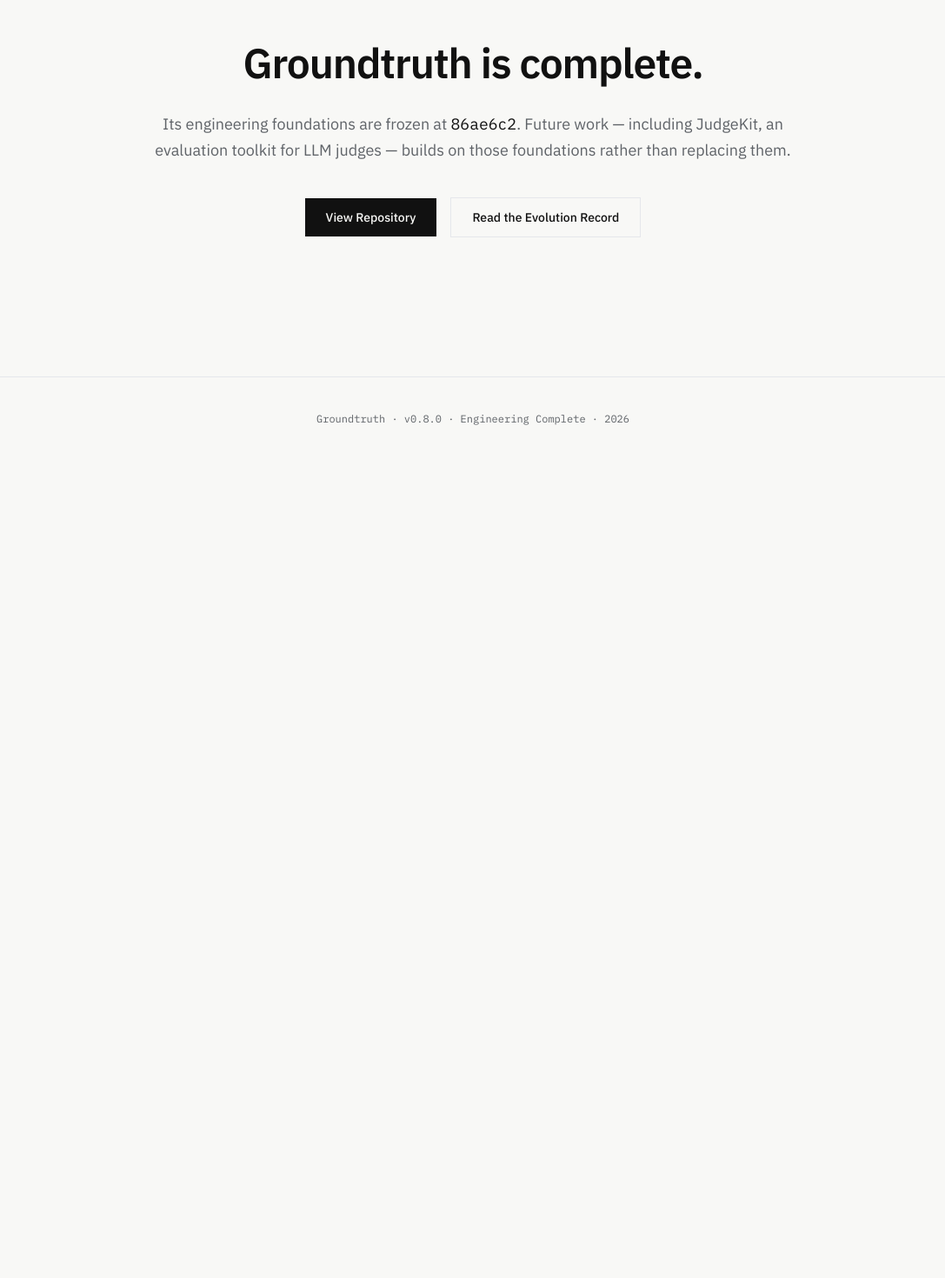
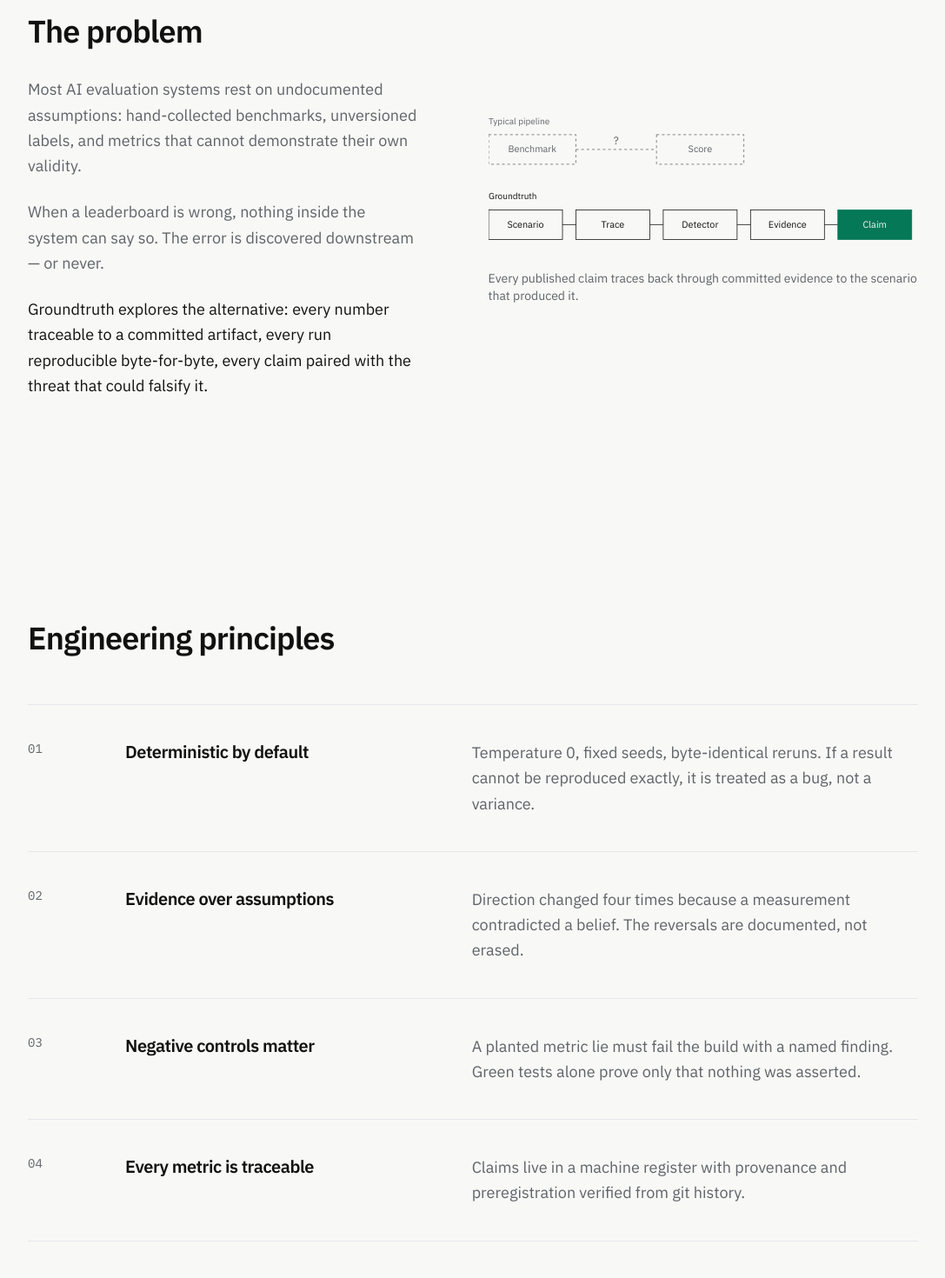
Before and after one commit to Sanjaayyy7/groundtruth-site, a Next.js app: page / in a window 1280 px wide. Shown: the part 1020-2490 px from the top of the page at 87% size, without its empty margins (96-1183 px from the left). Before the commit the page ends 1550 px from the top, so only its background shows below. Built offline with nearby package versions, Linux system fonts and the light colour scheme.

Commit message:
feat: problem statement and engineering principles sections

```diff
--- a/src/app/page.tsx
+++ b/src/app/page.tsx
@@ -1,4 +1,6 @@
 import { MotionRoot } from "@/components/ui/MotionRoot";
+import { Problem } from "@/components/sections/Problem";
+import { Principles } from "@/components/sections/Principles";
 import { Hero } from "@/components/sections/Hero";
 import { Close } from "@/components/sections/Close";
 import { Footer } from "@/components/sections/Footer";
@@ -7,6 +9,8 @@
   return (
     <MotionRoot>
       <Hero />
+      <Problem />
+      <Principles />
       <Close />
       <Footer />
     </MotionRoot>
--- /dev/null
+++ b/src/components/diagrams/PipelineContrast.tsx
@@ -0,0 +1,83 @@
+/**
+ * Conceptual contrast: an opaque evaluation pipeline versus a traceable one.
+ * Pure presentational SVG; the full meaning is carried by the visually
+ * hidden text alternative below it.
+ */
+export function PipelineContrast() {
+  return (
+    <figure className="w-full">
+      <svg
+        viewBox="0 0 640 220"
+        role="img"
+        aria-labelledby="pipeline-contrast-title"
+        className="w-full"
+      >
+        <title id="pipeline-contrast-title">
+          An opaque evaluation pipeline compared with a traceable one
+        </title>
+
+        {/* Opaque pipeline */}
+        <text x="0" y="24" className="fill-[#5F6368]" fontSize="13">
+          Typical pipeline
+        </text>
+        <rect x="0" y="40" width="130" height="44" fill="none" stroke="#5F6368" strokeDasharray="4 4" />
+        <text x="65" y="66" textAnchor="middle" fontSize="14" className="fill-[#5F6368]">
+          Benchmark
+        </text>
+        <line x1="130" y1="62" x2="250" y2="62" stroke="#5F6368" strokeDasharray="4 4" />
+        <text x="190" y="54" textAnchor="middle" fontSize="16" className="fill-[#5F6368]">
+          ?
+        </text>
+        <rect x="250" y="40" width="130" height="44" fill="none" stroke="#5F6368" strokeDasharray="4 4" />
+        <text x="315" y="66" textAnchor="middle" fontSize="14" className="fill-[#5F6368]">
+          Score
+        </text>
+
+        {/* Traceable pipeline */}
+        <text x="0" y="136" className="fill-[#111111]" fontSize="13">
+          Groundtruth
+        </text>
+        {["Scenario", "Trace", "Detector", "Evidence", "Claim"].map((label, i) => (
+          <g key={label}>
+            <rect
+              x={i * 130}
+              y={152}
+              width={110}
+              height={44}
+              fill={label === "Claim" ? "#047857" : "none"}
+              stroke={label === "Claim" ? "#047857" : "#111111"}
+            />
+            <text
+              x={i * 130 + 55}
+              y={178}
+              textAnchor="middle"
+              fontSize="14"
+              fill={label === "Claim" ? "#F8F8F6" : "#111111"}
+            >
+              {label}
+            </text>
+            {i < 4 && (
+              <line
+                x1={i * 130 + 110}
+                y1={174}
+                x2={i * 130 + 130}
+                y2={174}
+                stroke="#111111"
+              />
+            )}
+          </g>
+        ))}
+      </svg>
+      <figcaption className="mt-4 text-sm text-muted">
+        Every published claim traces back through committed evidence to the
+        scenario that produced it.
+      </figcaption>
+      <p className="sr-only">
+        Two pipelines compared. The typical pipeline: a benchmark connects to
+        a score through an unknown, undocumented step. The Groundtruth
+        pipeline: scenario, then trace, then detector, then evidence, then
+        claim — each stage committed and traceable.
+      </p>
+    </figure>
+  );
+}
--- /dev/null
+++ b/src/components/sections/Principles.tsx
@@ -0,0 +1,63 @@
+import { Reveal } from "@/components/ui/Reveal";
+
+const principles = [
+  {
+    number: "01",
+    title: "Deterministic by default",
+    body: "Temperature 0, fixed seeds, byte-identical reruns. If a result cannot be reproduced exactly, it is treated as a bug, not a variance.",
+  },
+  {
+    number: "02",
+    title: "Evidence over assumptions",
+    body: "Direction changed four times because a measurement contradicted a belief. The reversals are documented, not erased.",
+  },
+  {
+    number: "03",
+    title: "Negative controls matter",
+    body: "A planted metric lie must fail the build with a named finding. Green tests alone prove only that nothing was asserted.",
+  },
+  {
+    number: "04",
+    title: "Every metric is traceable",
+    body: "Claims live in a machine register with provenance and preregistration verified from git history.",
+  },
+  {
+    number: "05",
+    title: "Architecture before optimization",
+    body: "The platform spine — trace, evaluation, validation engines — shipped in v0.1 before any benchmark was run.",
+  },
+];
+
+export function Principles() {
+  return (
+    <section aria-labelledby="principles-title" className="px-6 py-24 sm:py-32">
+      <div className="mx-auto max-w-5xl">
+        <Reveal>
+          <h2
+            id="principles-title"
+            className="text-3xl font-semibold tracking-tight sm:text-4xl"
+          >
+            Engineering principles
+          </h2>
+        </Reveal>
+        <div className="mt-14">
+          {principles.map((principle, i) => (
+            <Reveal key={principle.number} delay={i * 0.05}>
+              <div className="border-borderline grid gap-4 border-t py-10 sm:grid-cols-[80px_1fr_1.4fr] sm:gap-8">
+                <span className="font-mono text-sm text-muted">
+                  {principle.number}
+                </span>
+                <h3 className="text-xl font-semibold tracking-tight">
+                  {principle.title}
+                </h3>
+                <p className="text-lg leading-relaxed text-muted">
+                  {principle.body}
+                </p>
+              </div>
+            </Reveal>
+          ))}
+        </div>
+      </div>
+    </section>
+  );
+}
--- /dev/null
+++ b/src/components/sections/Problem.tsx
@@ -0,0 +1,38 @@
+import { Reveal } from "@/components/ui/Reveal";
+import { PipelineContrast } from "@/components/diagrams/PipelineContrast";
+
+export function Problem() {
+  return (
+    <section aria-labelledby="problem-title" className="px-6 py-24 sm:py-32">
+      <div className="mx-auto grid max-w-5xl gap-16 lg:grid-cols-[1fr_1.1fr] lg:gap-20">
+        <Reveal>
+          <h2
+            id="problem-title"
+            className="text-3xl font-semibold tracking-tight sm:text-4xl"
+          >
+            The problem
+          </h2>
+          <div className="mt-8 space-y-6 text-lg leading-relaxed text-muted">
+            <p>
+              Most AI evaluation systems rest on undocumented assumptions:
+              hand-collected benchmarks, unversioned labels, and metrics that
+              cannot demonstrate their own validity.
+            </p>
+            <p>
+              When a leaderboard is wrong, nothing inside the system can say
+              so. The error is discovered downstream — or never.
+            </p>
+            <p className="text-ink">
+              Groundtruth explores the alternative: every number traceable to
+              a committed artifact, every run reproducible byte-for-byte,
+              every claim paired with the threat that could falsify it.
+            </p>
+          </div>
+        </Reveal>
+        <Reveal delay={0.1} className="self-center">
+          <PipelineContrast />
+        </Reveal>
+      </div>
+    </section>
+  );
+}
```
